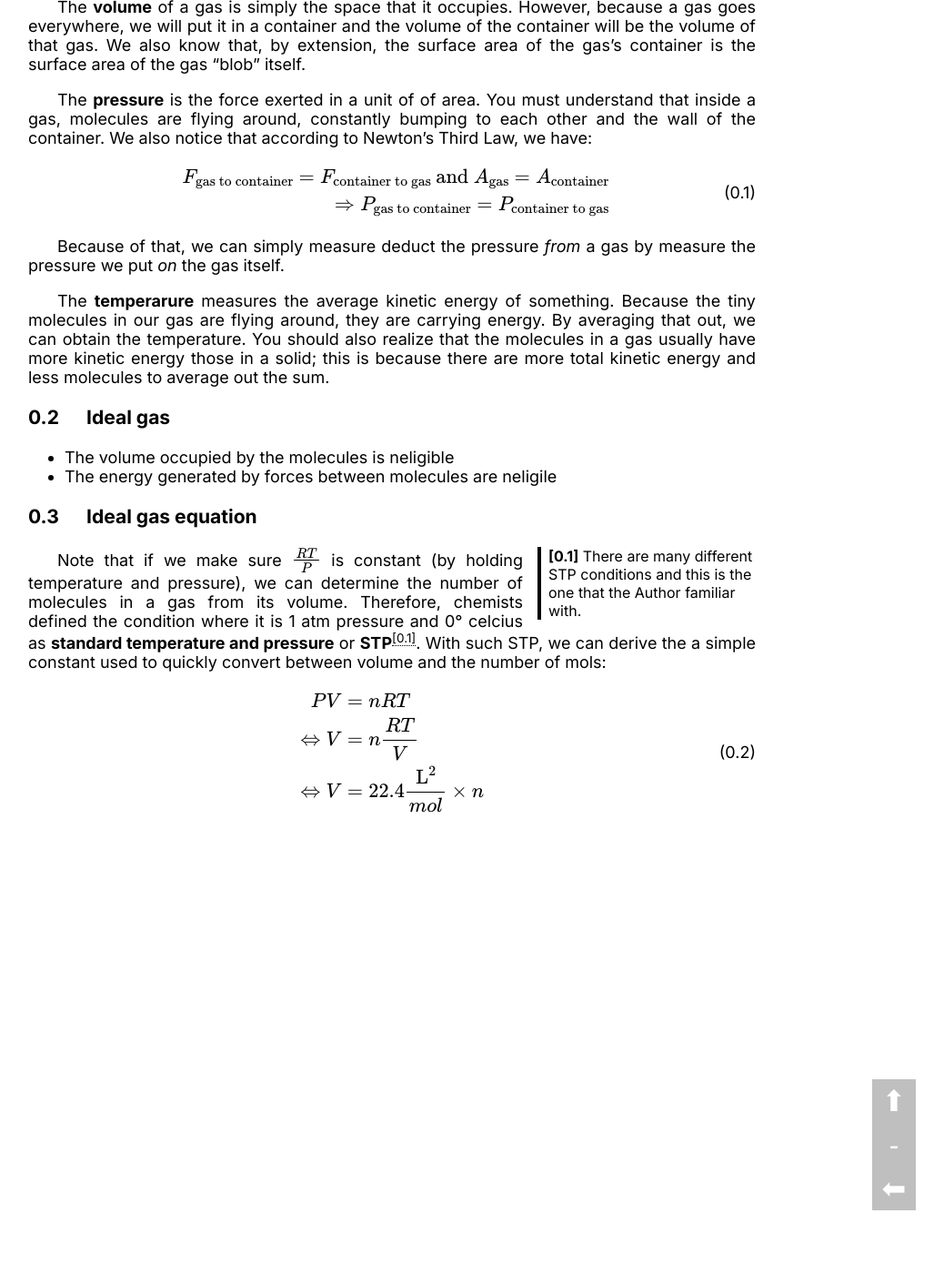
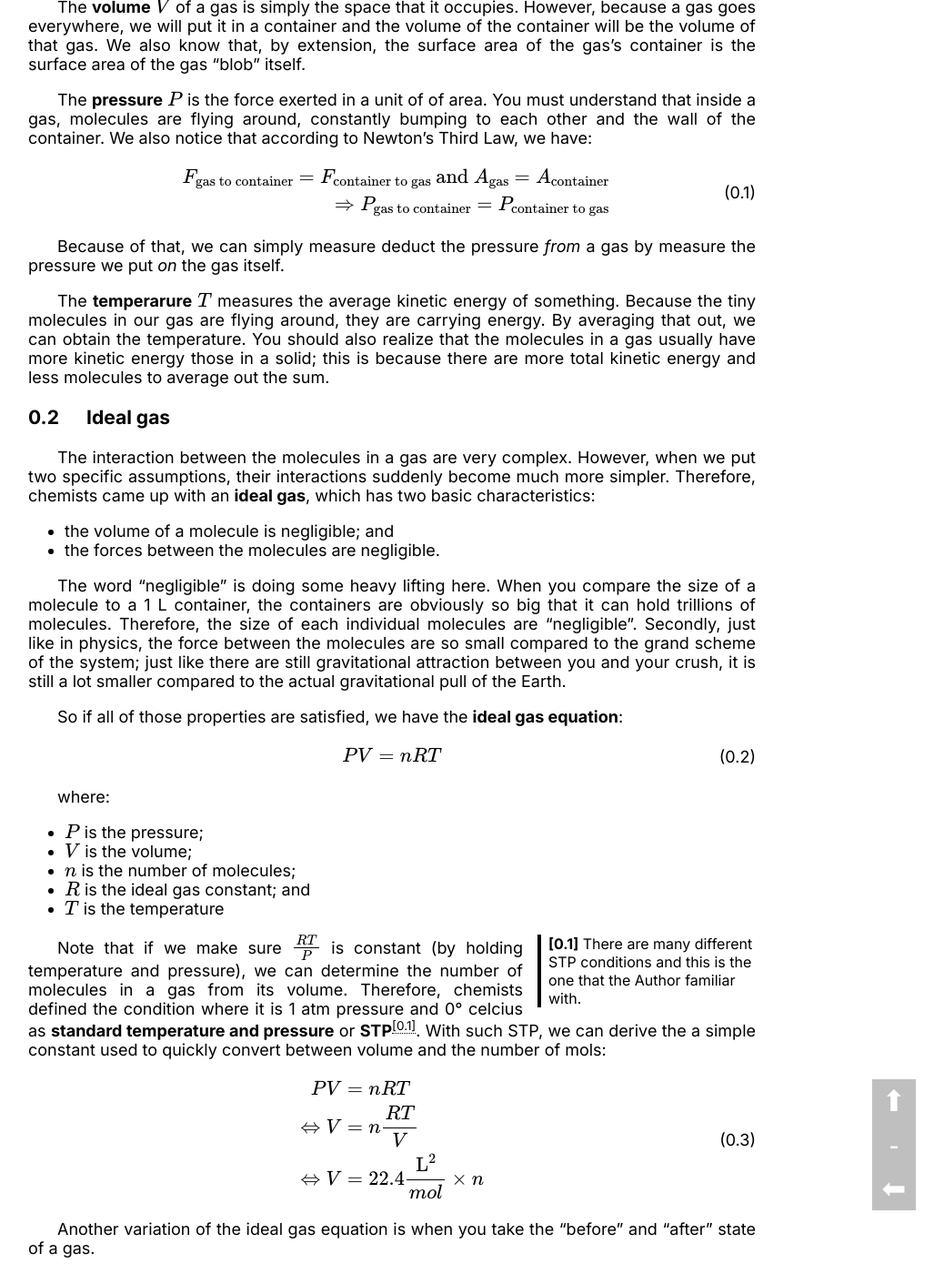
Before and after one commit to LukeNK/n-week-project, a Jekyll site: the page built from drafts/gases.md, in a window 1280 px wide and 1400 px high, scrolled down 98 px. Shown: the whole window at 91% size, without its empty margins (209-1247 px from the left). Built offline with Jekyll 4.4.1, drawn with Linux system fonts in a browser that asks for light colours.

Commit message:
Work on ideal gas

```diff
--- a/drafts/gases.md
+++ b/drafts/gases.md
@@ -12,9 +12,9 @@ title: Gases
 -->
 
 ### Volume, pressure, and temperature
-The **volume** of a gas is simply the space that it occupies. However, because a gas goes everywhere, we will put it in a container and the volume of the container will be the volume of that gas. We also know that, by extension, the surface area of the gas's container is the surface area of the gas "blob" itself.
+The **volume** $V$ of a gas is simply the space that it occupies. However, because a gas goes everywhere, we will put it in a container and the volume of the container will be the volume of that gas. We also know that, by extension, the surface area of the gas's container is the surface area of the gas "blob" itself.
 
-The **pressure** is the force exerted in a unit of of area. You must understand that inside a gas, molecules are flying around, constantly bumping to each other and the wall of the container. We also notice that according to Newton's Third Law, we have:
+The **pressure** $P$ is the force exerted in a unit of of area. You must understand that inside a gas, molecules are flying around, constantly bumping to each other and the wall of the container. We also notice that according to Newton's Third Law, we have:
 <eq>\begin{aligned}
     F_\text{gas to container} = F_\text{container to gas} \text{ and } A_\text{gas} = A_\text{container} \\
     \Rightarrow
@@ -22,13 +22,25 @@ The **pressure** is the force exerted in a unit of of area. You must understand
 \end{aligned}</eq>
 Because of that, we can simply measure deduct the pressure _from_ a gas by measure the pressure we put _on_ the gas itself.
 
-The **temperarure** measures the average kinetic energy of something. Because the tiny molecules in our gas are flying around, they are carrying energy. By averaging that out, we can obtain the temperature. You should also realize that the molecules in a gas usually have more kinetic energy those in a solid; this is because there are more total kinetic energy and less molecules to average out the sum.
+The **temperarure** $T$ measures the average kinetic energy of something. Because the tiny molecules in our gas are flying around, they are carrying energy. By averaging that out, we can obtain the temperature. You should also realize that the molecules in a gas usually have more kinetic energy those in a solid; this is because there are more total kinetic energy and less molecules to average out the sum.
 
 ### Ideal gas
-- The volume occupied by the molecules is neligible
-- The energy generated by forces between molecules are neligile
+The interaction between the molecules in a gas are very complex. However, when we put two specific assumptions, their interactions suddenly become much more simpler. Therefore, chemists came up with an **ideal gas**, which has two basic characteristics:
+- the volume of a molecule is negligible; and
+- the forces between the molecules are negligible.
 
-### Ideal gas equation
+The word "negligible" is doing some heavy lifting here. When you compare the size of a molecule to a 1 L container, the containers are obviously so big that it can hold trillions of molecules. Therefore, the size of each individual molecules are "negligible". Secondly, just like in physics, the force between the molecules are so small compared to the grand scheme of the system; just like there are still gravitational attraction between you and your crush, it is still a lot smaller compared to the actual gravitational pull of the Earth.
+
+So if all of those properties are satisfied, we have the **ideal gas equation**:
+<eq>
+    PV = nRT
+</eq>
+where:
+- $P$ is the pressure;
+- $V$ is the volume;
+- $n$ is the number of molecules;
+- $R$ is the ideal gas constant; and
+- $T$ is the temperature
 
 Note that if we make sure $\frac{RT}{P}$ is constant (by holding temperature and pressure), we can determine the number of molecules in a gas from its volume. Therefore, chemists defined the condition where it is 1 atm pressure and 0&deg; celcius as **standard temperature and pressure** or **STP**<note>There are many different STP conditions and this is the one that the Author familiar with.</note>. With such STP, we can derive the a simple constant used to quickly convert between volume and the number of mols:
 <eq>\begin{aligned}
@@ -36,3 +48,5 @@ Note that if we make sure $\frac{RT}{P}$ is constant (by holding temperature and
     \Leftrightarrow V &= n\frac{RT}{V} \\
     \Leftrightarrow V &= 22.4 \frac{\text{L}^2}{mol} \times n
 \end{aligned}</eq>
+
+Another variation of the ideal gas equation is when you take the "before" and "after" state of a gas.
```
